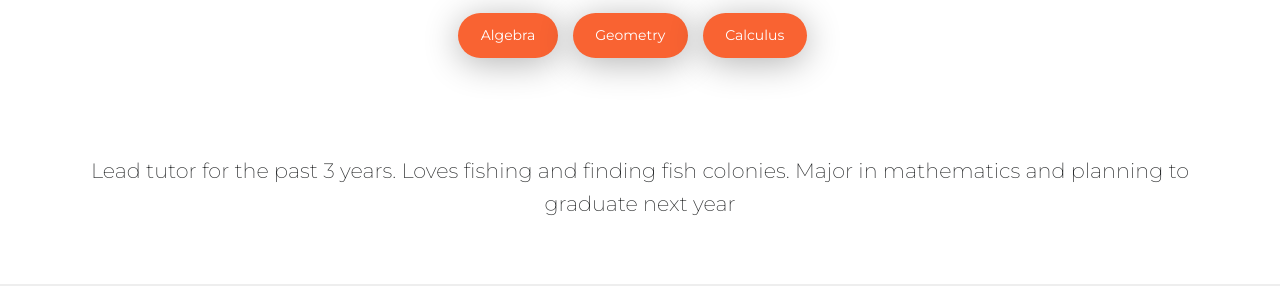
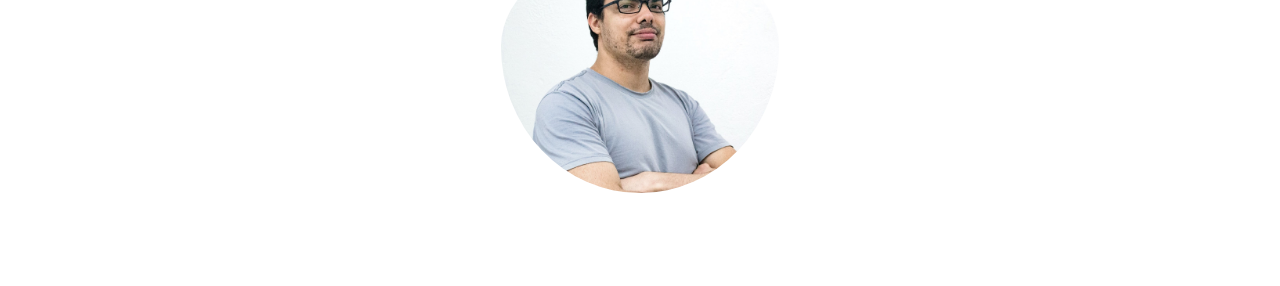
Before and after one commit to smlin2000/Coronacademy, a website: page public/Johnsmith932.html in a window 1280 px wide. Shown: the part 244-530 px from the top of the page. Drawn offline with nearby package versions, Linux system fonts and the light colour scheme.

Commit message:
Profile Changes

```diff
--- a/public/Johnsmith932.html
+++ b/public/Johnsmith932.html
@@ -57,6 +57,13 @@
     </div>
   </nav>
   <div class="py-5" style="background-image: url(&quot;./assets/img/header2.jpg&quot;);position:relative;background-position:center center;background-size:cover;"></div>
+  <div class="py-5">
+    <div class="container">
+      <div class="row">
+        <div class="col-md-12"><img class="img-fluid d-block rounded-circle w-25 mx-auto pt-5" src="assets/img/jonas-kakaroto-KIPqvvTOC1s-unsplash.jpg"></div>
+      </div>
+    </div>
+  </div>
   <div class="py-5">
     <div class="container">
       <div class="row">
```
Also changed, not shown: public/assets/img/jonas-kakaroto-KIPqvvTOC1s-unsplash.jpg (added).
